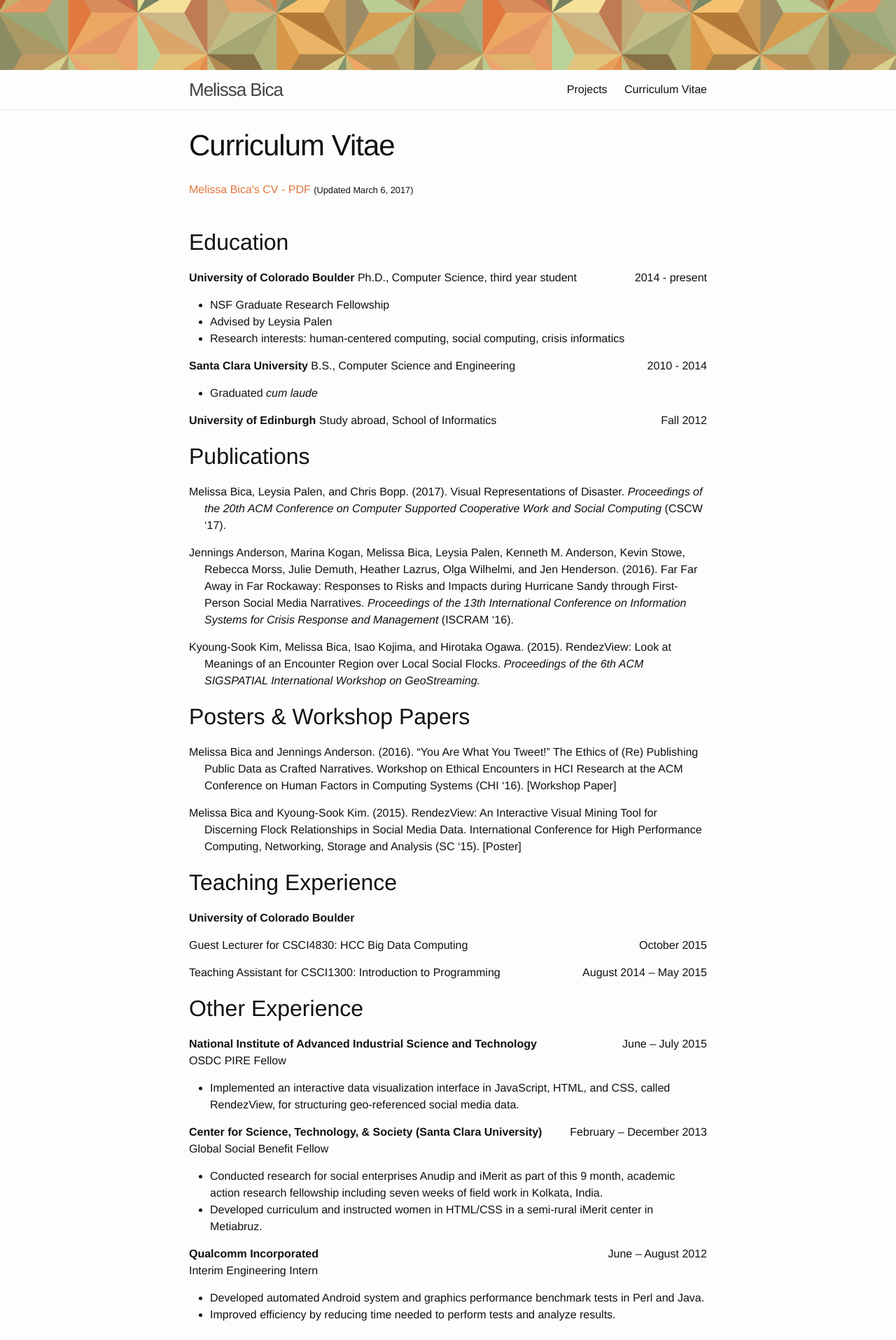
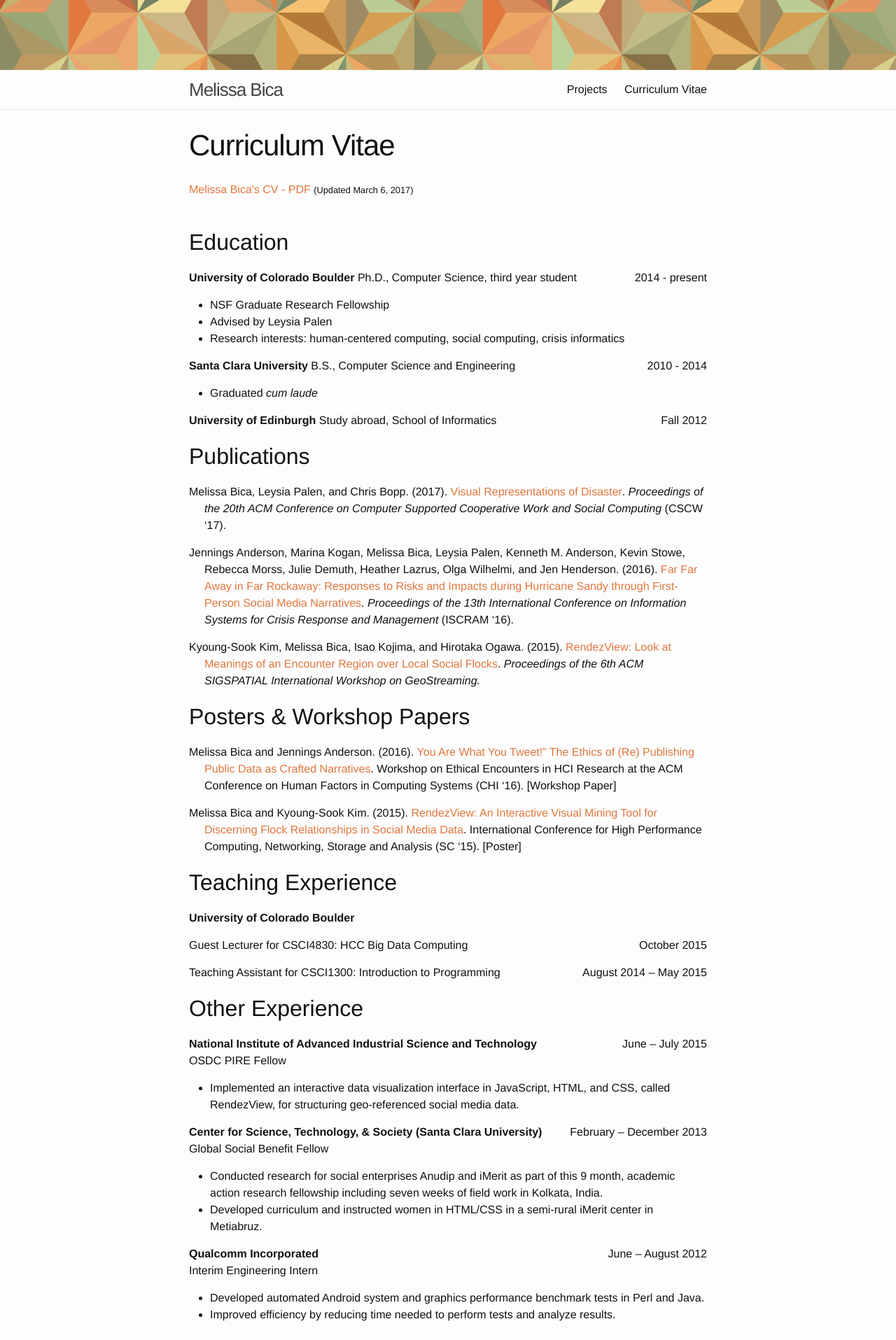
Before and after one commit to melissabica/melissabica.github.io, a Jekyll site: the page built from 3-cv.md, in a window 1280 px wide. Shown: the top 1915 px of the page at 70% size. Built offline with Jekyll 4.4.1, drawn with Linux system fonts in a browser that asks for light colours; nearby versions of some CDN libraries; comment, search, counter and statistics services are not loaded.

Commit message:
Added links to papers in CV

```diff
--- a/3-cv.md
+++ b/3-cv.md
@@ -31,19 +31,19 @@ permalink: /cv/
 
 ## Publications
 
-<p class="hangingindent">Melissa Bica, Leysia Palen, and Chris Bopp. (2017). Visual Representations of Disaster. <span class="proceedings">Proceedings of the 20th ACM Conference on Computer Supported Cooperative Work and Social Computing </span>(CSCW ‘17).</p>
+<p class="hangingindent">Melissa Bica, Leysia Palen, and Chris Bopp. (2017). <a href="http://dl.acm.org/authorize?N21352" target="_blank" class="papertitle">Visual Representations of Disaster</a>. <span class="proceedings">Proceedings of the 20th ACM Conference on Computer Supported Cooperative Work and Social Computing </span>(CSCW ‘17).</p>
 
-<p class="hangingindent">Jennings Anderson, Marina Kogan, Melissa Bica, Leysia Palen, Kenneth M. Anderson, Kevin Stowe, Rebecca Morss, Julie Demuth, Heather Lazrus, Olga Wilhelmi, and Jen Henderson. (2016). Far Far Away in Far Rockaway: Responses to Risks and Impacts during Hurricane Sandy through First-Person Social Media Narratives. <span class="proceedings">Proceedings of the 13th International Conference on Information Systems for Crisis Response and Management </span>(ISCRAM ‘16).</p>
+<p class="hangingindent">Jennings Anderson, Marina Kogan, Melissa Bica, Leysia Palen, Kenneth M. Anderson, Kevin Stowe, Rebecca Morss, Julie Demuth, Heather Lazrus, Olga Wilhelmi, and Jen Henderson. (2016). <a href="http://idl.iscram.org/files/jenningsanderson/2016/1388_JenningsAnderson_etal2016.pdf" target="_blank" class="papertitle"> Far Far Away in Far Rockaway: Responses to Risks and Impacts during Hurricane Sandy through First-Person Social Media Narratives</a>. <span class="proceedings">Proceedings of the 13th International Conference on Information Systems for Crisis Response and Management </span>(ISCRAM ‘16).</p>
 
-<p class="hangingindent">Kyoung-Sook Kim, Melissa Bica, Isao Kojima, and Hirotaka Ogawa. (2015). RendezView: Look at Meanings of an Encounter Region over Local Social Flocks. <span class="proceedings">Proceedings of the 6th ACM SIGSPATIAL International Workshop on GeoStreaming.</span></p>
+<p class="hangingindent">Kyoung-Sook Kim, Melissa Bica, Isao Kojima, and Hirotaka Ogawa. (2015). <a href="http://dl.acm.org/authorize?N12889" target="_blank" class="papertitle">RendezView: Look at Meanings of an Encounter Region over Local Social Flocks</a>. <span class="proceedings">Proceedings of the 6th ACM SIGSPATIAL International Workshop on GeoStreaming.</span></p>
 
 
 
 ## Posters & Workshop Papers
 
-<p class="hangingindent">Melissa Bica and Jennings Anderson. (2016). “You Are What You Tweet!” The Ethics of (Re) Publishing Public Data as Crafted Narratives. Workshop on Ethical Encounters in HCI Research at the ACM Conference on Human Factors in Computing Systems (CHI ‘16). [Workshop Paper]</p>
+<p class="hangingindent">Melissa Bica and Jennings Anderson. (2016). <a href="https://ethicalencountershci.files.wordpress.com/2016/03/bica-and-anderson.pdf" target="_blank" class="papertitle">You Are What You Tweet!” The Ethics of (Re) Publishing Public Data as Crafted Narratives</a>. Workshop on Ethical Encounters in HCI Research at the ACM Conference on Human Factors in Computing Systems (CHI ‘16). [Workshop Paper]</p>
 
-<p class="hangingindent">Melissa Bica and Kyoung-Sook Kim. (2015). RendezView: An Interactive Visual Mining Tool for Discerning Flock Relationships in Social Media Data. International Conference for High Performance Computing, Networking, Storage and Analysis (SC ‘15). [Poster]</p>
+<p class="hangingindent">Melissa Bica and Kyoung-Sook Kim. (2015). <a href="http://sc15.supercomputing.org/sites/all/themes/SC15images/tech_poster/tech_poster_pages/post148.html" target="_blank" class="papertitle"> RendezView: An Interactive Visual Mining Tool for Discerning Flock Relationships in Social Media Data</a>. International Conference for High Performance Computing, Networking, Storage and Analysis (SC ‘15). [Poster]</p>
 
 
 
--- a/css/styles.css
+++ b/css/styles.css
@@ -38,3 +38,7 @@ a.social-media:hover {
 .proceedings {
 	font-style:italic;
 }
+
+a.papertitle{
+	font-weight:400;
+}
```
